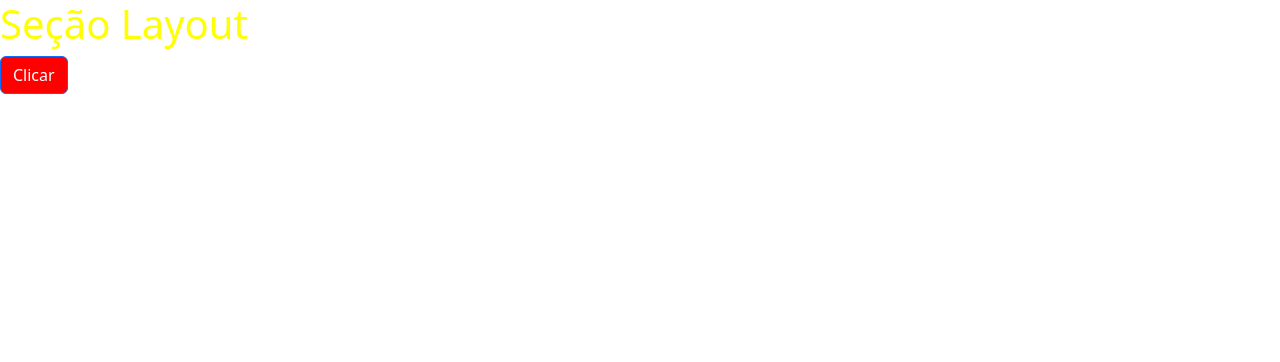
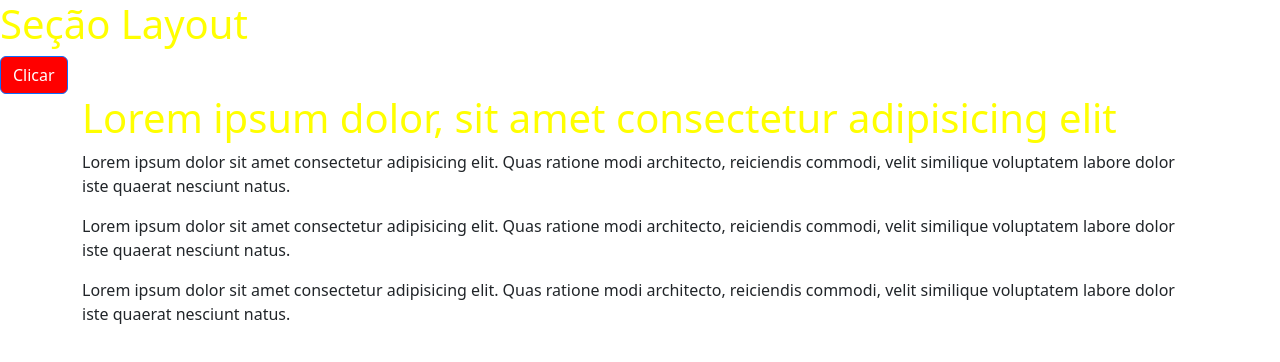
Before and after one commit to leojosants/udemy_bootstrap_5_do_basico_ao_avancado_com_4_projetos, a plain HTML site: page 03_criando_layouts_com_bootstrap/01_aulas/index.html in a window 1280 px wide. Drawn offline with nearby package versions, Linux system fonts and the light colour scheme.

Commit message:
29. Containers

```diff
--- a/03_criando_layouts_com_bootstrap/01_aulas/index.html
+++ b/03_criando_layouts_com_bootstrap/01_aulas/index.html
@@ -13,11 +13,31 @@
 			crossorigin="anonymous"
 		/>
 
-        <!-- css local -->
-        <link rel="stylesheet" href="css/styles.css">
+		<!-- css local -->
+		<link rel="stylesheet" href="css/styles.css" />
 	</head>
 	<body>
 		<h1>Seção Layout</h1>
-        <button class="btn btn-primary">Clicar</button>
+		<button class="btn btn-primary">Clicar</button>
+
+		<!-- container -->
+		<div class="container">
+			<h1>Lorem ipsum dolor, sit amet consectetur adipisicing elit</h1>
+			<p>
+				Lorem ipsum dolor sit amet consectetur adipisicing elit. Quas
+				ratione modi architecto, reiciendis commodi, velit similique
+				voluptatem labore dolor iste quaerat nesciunt natus.
+			</p>
+			<p>
+				Lorem ipsum dolor sit amet consectetur adipisicing elit. Quas
+				ratione modi architecto, reiciendis commodi, velit similique
+				voluptatem labore dolor iste quaerat nesciunt natus.
+			</p>
+			<p>
+				Lorem ipsum dolor sit amet consectetur adipisicing elit. Quas
+				ratione modi architecto, reiciendis commodi, velit similique
+				voluptatem labore dolor iste quaerat nesciunt natus.
+			</p>
+		</div>
 	</body>
 </html>
```
